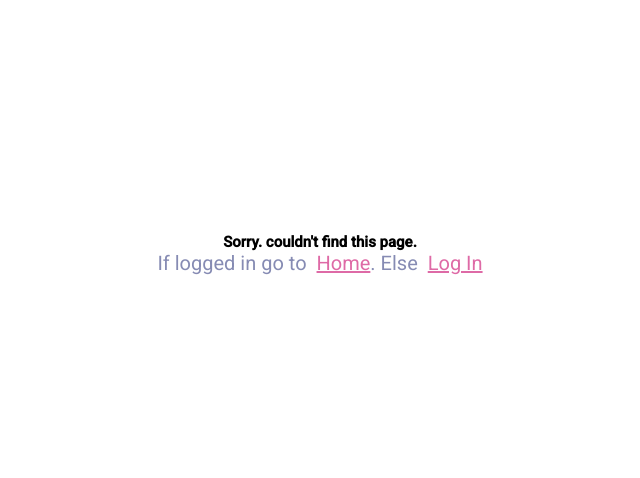
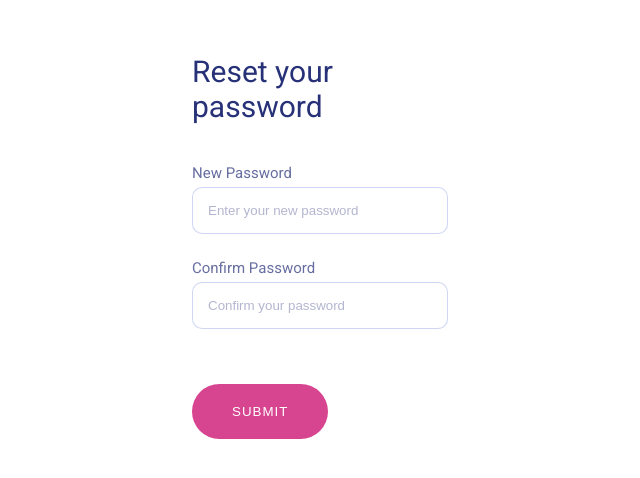
Before and after one commit to LuisCarrilloP/MERN-user-auth, a React (Create React App) app in the folder frontend/: page /reset-password/1 in a window 1280 px wide. Before the commit this address led to /not-found. Shown: the part 146-624 px from the top of the page, without its empty margins (320-960 px from the left). Built offline with nearby package versions, Linux system fonts and the light colour scheme.

Commit message:
reset password front

```diff
--- a/frontend/src/App.jsx
+++ b/frontend/src/App.jsx
@@ -9,6 +9,7 @@ import Home from './pages/home/Home';
 import WelcomePage from './pages/welcome/Welcome';
 import PageNotFound from './pages/not-found/PageNotFound'
 import ForgotPasswordPage from './pages/reset-password/ForgotPassword';
+import ResetPasswordPage from './pages/reset-password/ResetPassword';
 
 const App = () => {
   return (
@@ -20,6 +21,7 @@ const App = () => {
         </Route>
         <Route path="/welcome" element={<WelcomePage/>}/>
         <Route path="/forgot-password" element={<ForgotPasswordPage/>}/>
+        <Route path="/reset-password/:token" element={<ResetPasswordPage/>}/>
         <Route path="/not-found" element={<PageNotFound/>}/>
 
         <Route path="*" element={<Navigate to="/not-found"/>} />
--- a/frontend/src/features/auth/authActions.js
+++ b/frontend/src/features/auth/authActions.js
@@ -49,3 +49,16 @@ export const forgotPassword = createAsyncThunk("auth/forgotPassword", async(data
       return thunkAPI.rejectWithValue(message)
    }
 })
+
+export const resetPassword = createAsyncThunk("auth/resetPassword", async(data, thunkAPI) => {
+   try {
+      const response = await axios.patch(`/api/v1/users/resetPassword/${data.token}`, data.userData)
+      return response.data
+
+   } catch (err) {
+      const message = (err.response && err.response.data.message) || err.message
+
+      //rejectWithValue sends the error message as a payload
+      return thunkAPI.rejectWithValue(message)
+   }
+})
--- a/frontend/src/features/auth/authSlice.js
+++ b/frontend/src/features/auth/authSlice.js
@@ -1,5 +1,5 @@
 import { createSlice } from "@reduxjs/toolkit";
-import { registerUser, loginUser, forgotPassword } from "./authActions";
+import { registerUser, loginUser, forgotPassword, resetPassword } from "./authActions";
 
 //get user from the local storage
 const user = JSON.parse(localStorage.getItem("user"))
@@ -73,6 +73,20 @@ export const authSlice = createSlice({
          state.error = true
          state.message = action.payload
       })
+      .addCase(resetPassword.pending, (state) => {
+         state.loading = true
+      })
+      .addCase(resetPassword.fulfilled, (state, action) => {
+         state.loading = false
+         state.success = true
+         state.user = action.payload
+      })
+      .addCase(resetPassword.rejected, (state, action) => {
+         state.loading = false
+         state.error = true
+         state.user = null
+         state.message = action.payload
+      })
    }
 })
 
--- /dev/null
+++ b/frontend/src/pages/reset-password/ResetPassword.jsx
@@ -0,0 +1,88 @@
+import React, { useState, useEffect } from "react";
+import { useParams, useNavigate } from "react-router-dom";
+
+// Redux
+import { useDispatch, useSelector } from "react-redux";
+import { resetPassword } from "../../features/auth/authActions";
+import { reset } from "../../features/auth/authSlice";
+
+const defaultFormFields = {
+   password: "",
+   confirmPassword: "",
+};
+
+const ResetPasswordPage = () => {
+   const [formFields, setFormFields] = useState(defaultFormFields);
+   const [formErrors, setFormErrors] = useState({});
+   const { user, error, message, success } = useSelector((state) => state.auth);
+
+   // //const { token } = useParams();
+   const { token } = useParams()
+   const dispatch = useDispatch();
+   const navigate = useNavigate();
+
+   const handleError = (message) => {
+      //const messageObject = JSON.parse(message);
+
+      //setFormErrors(messageObject);
+      alert(message);
+   };
+
+   const handleSubmit = (event) => {
+      event.preventDefault();
+      // dispatch the reset password action
+      dispatch(resetPassword({ token: token, userData: formFields }));
+   };
+   const handleInputValueChange = (event) => {
+      const { name, value } = event.target;
+      setFormFields({ ...formFields, [name]: value });
+   };
+
+   useEffect(() => {
+      if (success && user) {
+         navigate("/welcome");
+      }
+      if (error) {
+         handleError(message);
+      }
+
+      return () => {
+         dispatch(reset());
+      };
+   }, [success, user, error, dispatch, message, navigate]);
+
+   return (
+      <section className="reset-password-container">
+         <h1 className="form-heading">Reset your password</h1>
+         <form onSubmit={handleSubmit}>
+            <div className="form-item" id="password">
+               <label>New Password</label>
+               <input
+                  placeholder="Enter your new password"
+                  value={formFields.password}
+                  name="password"
+                  type="password"
+                  onChange={handleInputValueChange}
+               />
+               <span className="error-text">{formErrors.password}</span>
+            </div>
+            <div className="form-item" id="confirmPassword">
+               <label>Confirm Password</label>
+               <input
+                  placeholder="Confirm your password"
+                  value={formFields.confirmPassword}
+                  name="confirmPassword"
+                  type="password"
+                  onChange={handleInputValueChange}
+               />
+               <span className="error-text">{formErrors.confirmPassword}</span>
+            </div>
+            <button type="submit" className="form-button ">
+               Submit
+            </button>
+         </form>
+      </section>
+   );
+};
+
+export default ResetPasswordPage;
```
Also changed, not shown: 1 other file (tests, documents, lock files or other folders).
